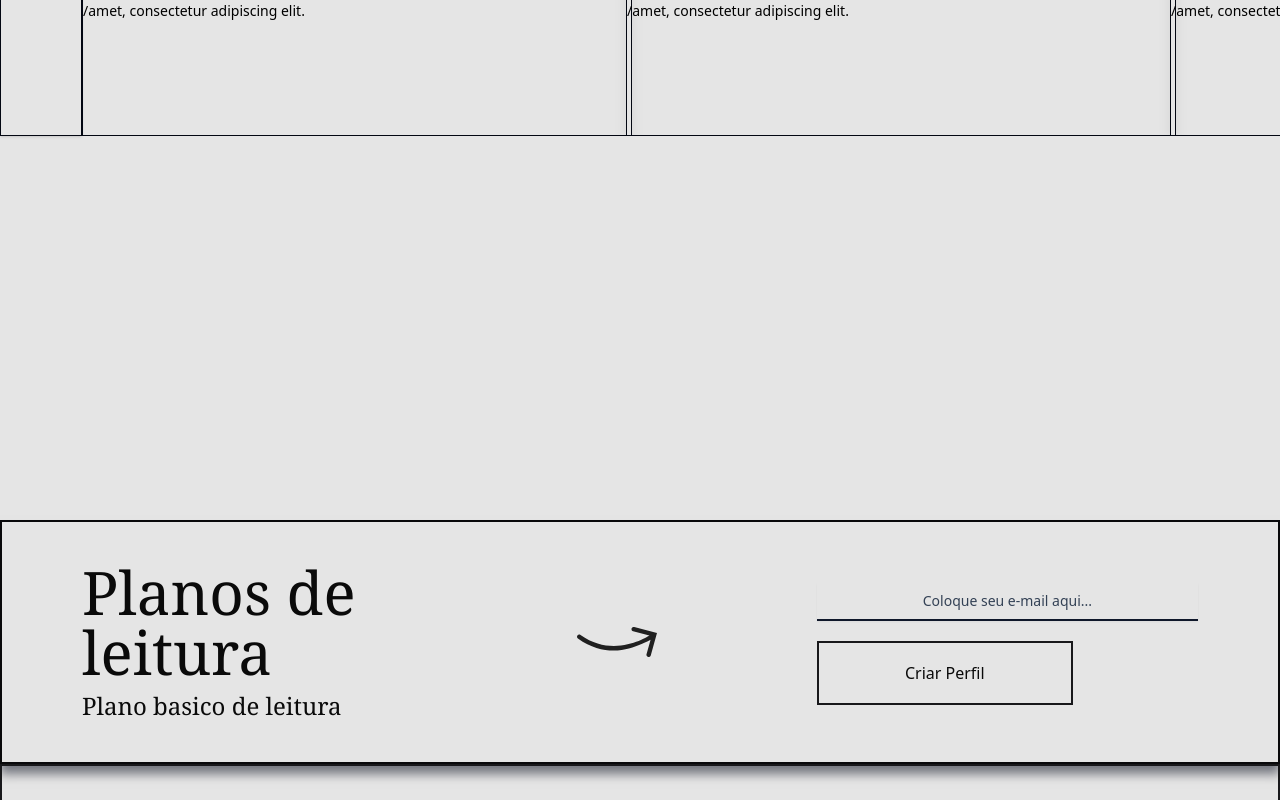
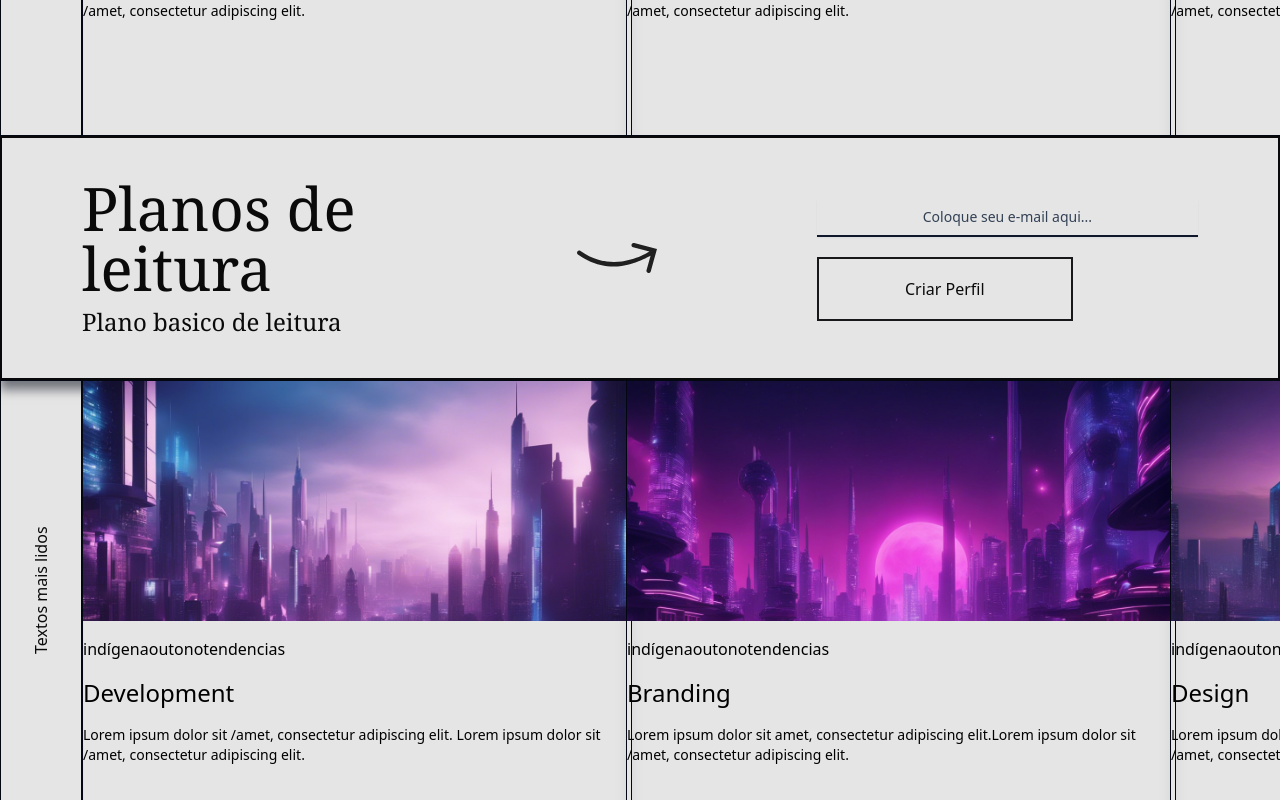
Before and after one commit to devthiagolinch/modacadFront, a React (Vite) app: page / in a window 1280 px wide. Shown: the part 2280-3080 px from the top of the page. Built offline with nearby package versions, Linux system fonts and the light colour scheme.

Commit message:
home page - ordem

```diff
--- a/src/pages/Home.tsx
+++ b/src/pages/Home.tsx
@@ -19,6 +19,8 @@ export function App() {
         <Subjects />
         <ArticlesScroll />
         <ArticlesScroll />
+        <ReadingBox />
+        <ArticlesScroll />
         <div className="h-96">
 
         </div>
```
